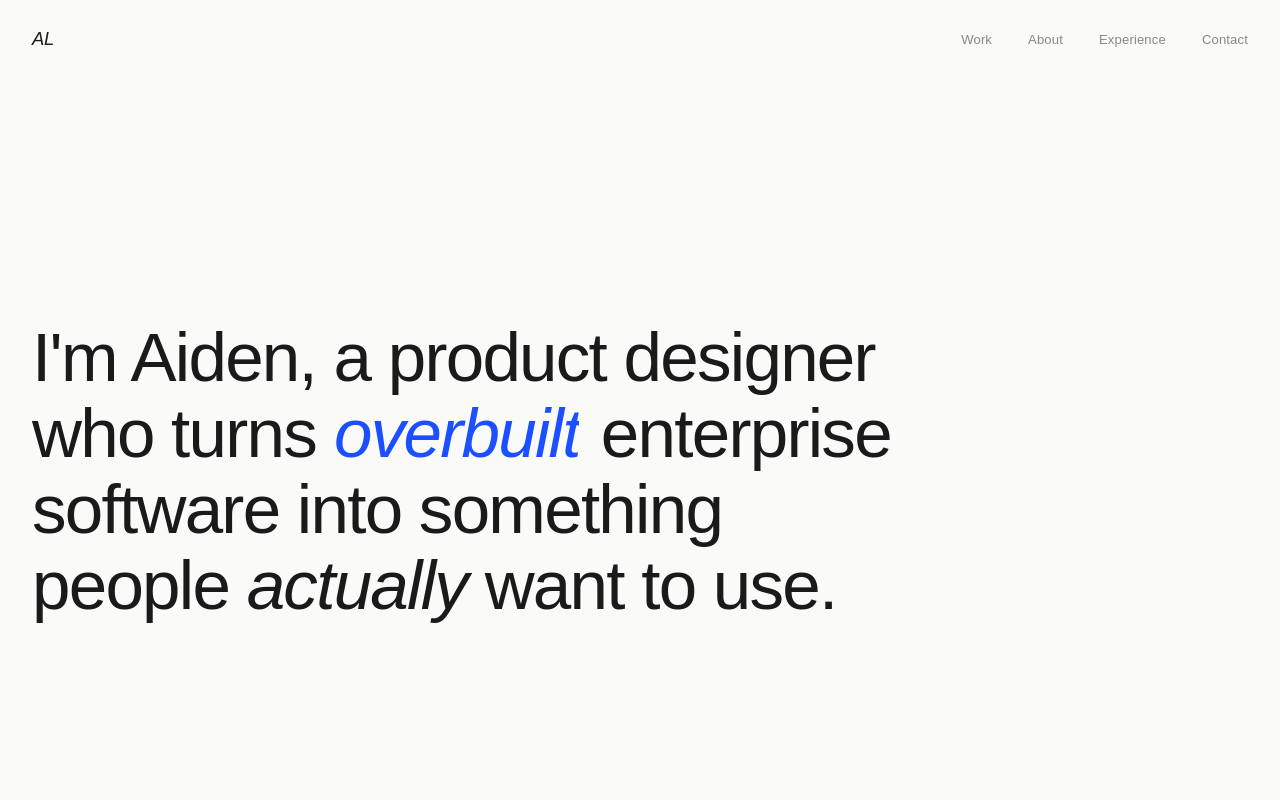
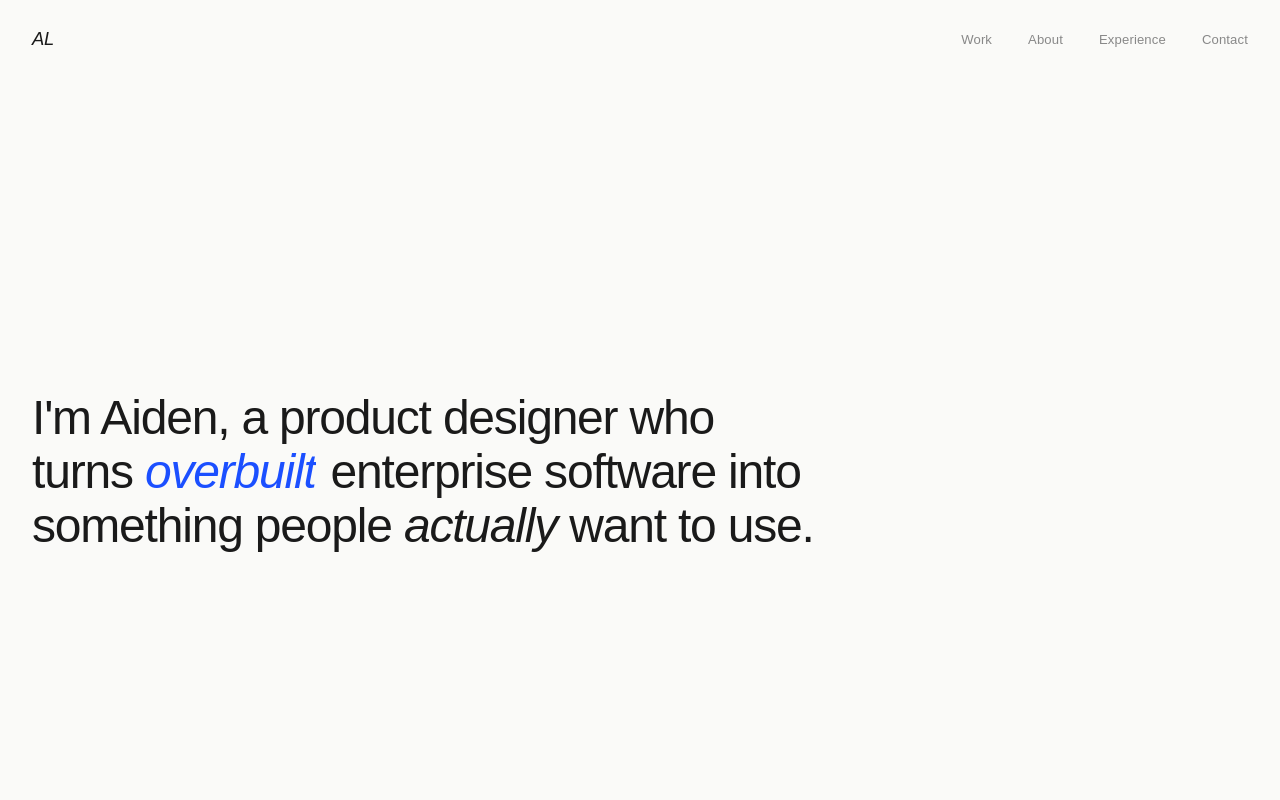
Before and after one commit to aidenleong-design/my-portfolio, a React (Vite) app: page / in a window 1280 px wide. Shown: the top 800 px of the page. Built offline with nearby package versions, Linux system fonts and the light colour scheme; a web font is replaced by a local one.

Commit message:
font size change to hero section

```diff
--- a/src/components/Hero/Hero.jsx
+++ b/src/components/Hero/Hero.jsx
@@ -2,7 +2,7 @@ import { useEffect, useRef } from 'react'
 import { gsap } from 'gsap'
 import styles from './Hero.module.css'
 
-const ROTATING_WORDS = ['complex', 'complicated', 'overbuilt']
+const ROTATING_WORDS = ['complex', 'difficult', 'overbuilt']
 
 export default function Hero() {
   const rootRef = useRef(null)
--- a/src/components/Hero/Hero.module.css
+++ b/src/components/Hero/Hero.module.css
@@ -48,7 +48,7 @@
 
 .headline {
   font-family: var(--font-display);
-  font-size: clamp(2.1rem, 5.4vw, 5.4rem);
+  font-size: clamp(1.875rem, 2.5vw + 1rem, 3.25rem);
   font-weight: 330;
   line-height: calc(1.04em + 4px);
   letter-spacing: -0.025em;
```
